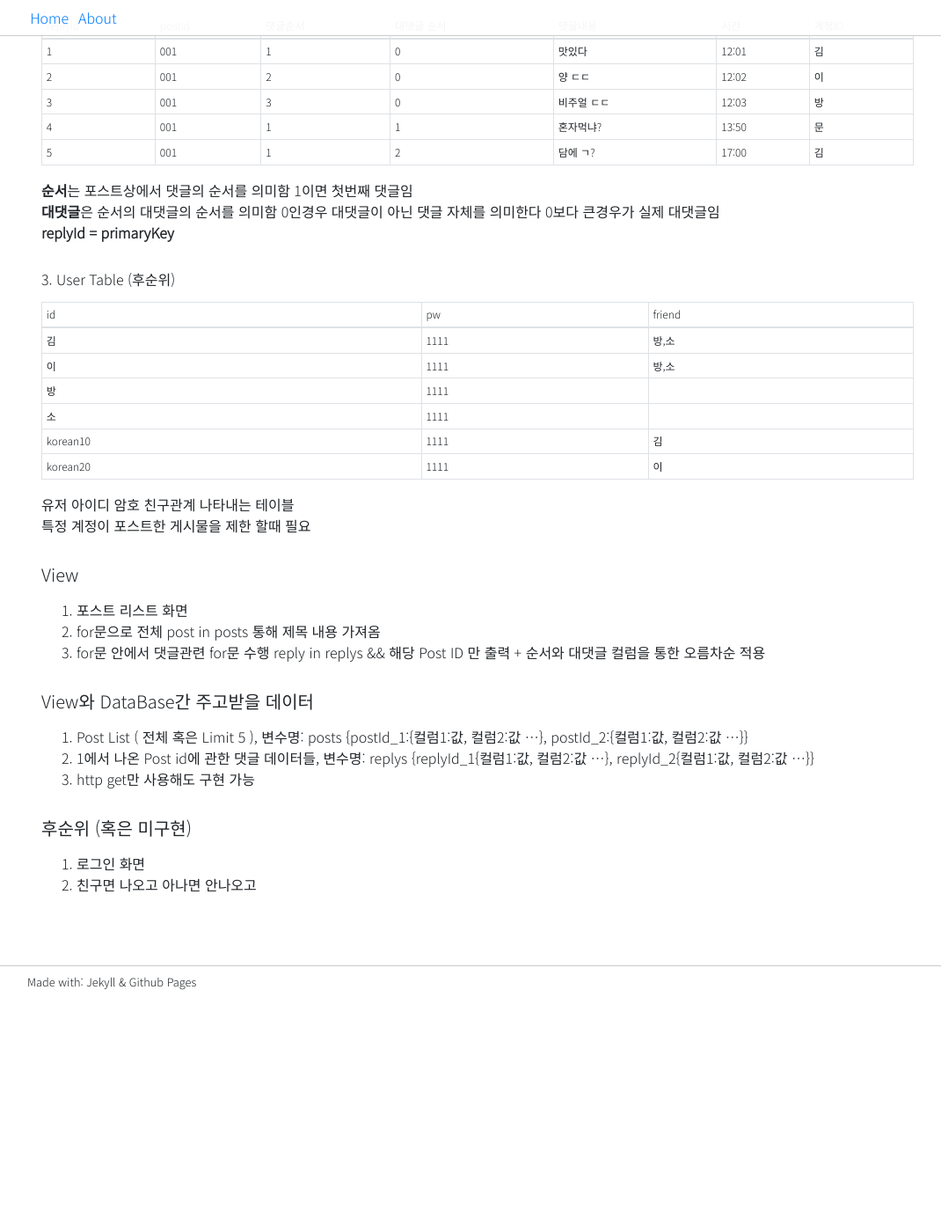
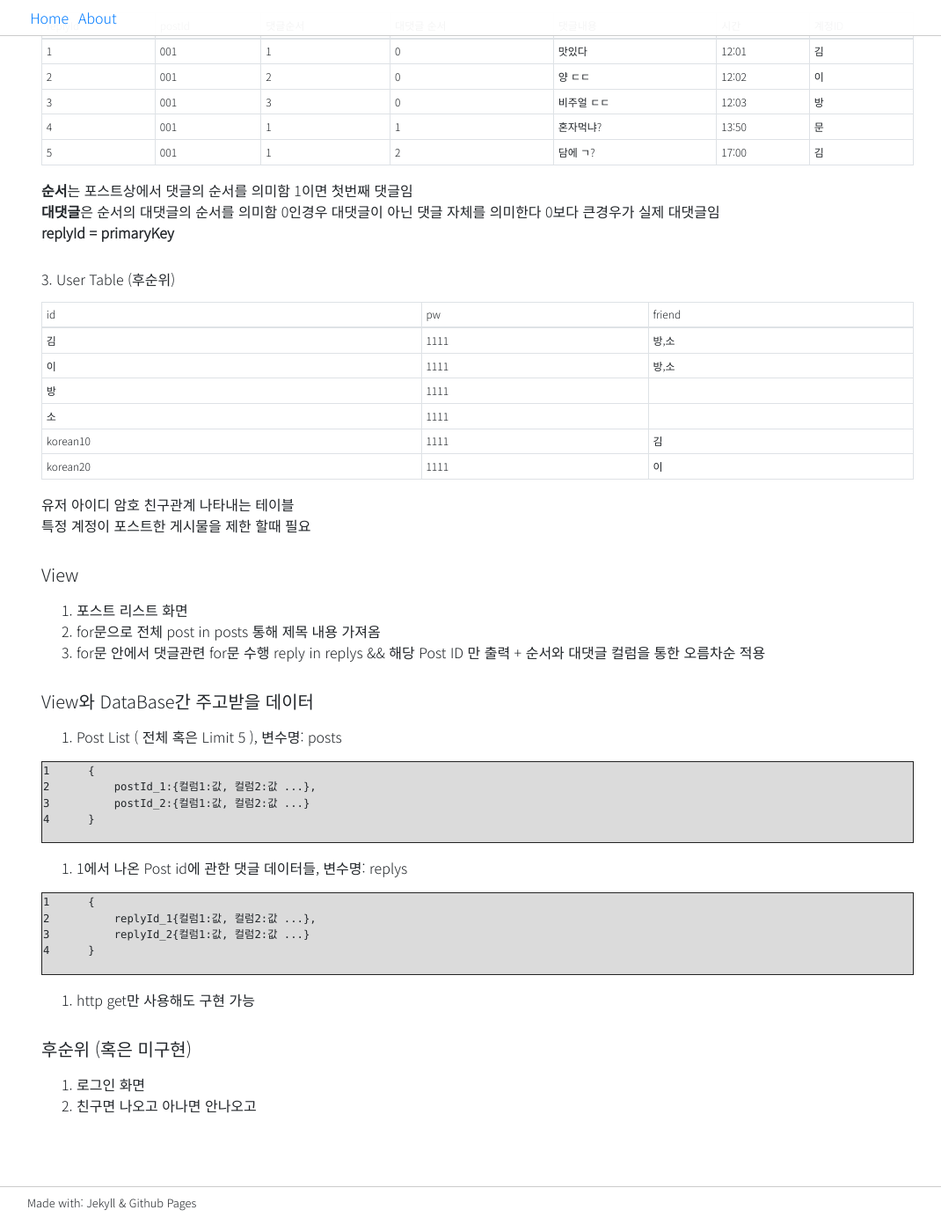
Before and after one commit to waonta/wati2.github.io, a Jekyll site: the page built from _posts/2020-05-05-Unlucky Facebook.md, in a window 1280 px wide and 1400 px high, scrolled down 752 px. Shown: the whole window at 88% size, without its empty margins (97-1167 px from the left). Built offline with Jekyll 4.4.1, drawn with Linux system fonts in a browser that asks for light colours; before the commit the page ends 1901 px from its top, so only the background shows below that.

Commit message:
edit post

```diff
--- a/_posts/2020-05-05-Unlucky Facebook.md
+++ b/_posts/2020-05-05-Unlucky Facebook.md
@@ -65,8 +65,20 @@ date: 2020-05-05
 3. for문 안에서 댓글관련 for문 수행 reply in replys && 해당 Post ID 만 출력 + 순서와 대댓글 컬럼을 통한 오름차순 적용
 
 ##### View와 DataBase간 주고받을 데이터
-1. Post List ( 전체 혹은 Limit 5 ), 변수명: posts {postId_1:{컬럼1:값, 컬럼2:값 ...}, postId_2:{컬럼1:값, 컬럼2:값 ...}}
-2. 1에서 나온 Post id에 관한 댓글 데이터들, 변수명: replys {replyId_1{컬럼1:값, 컬럼2:값 ...}, replyId_2{컬럼1:값, 컬럼2:값 ...}}
+1. Post List ( 전체 혹은 Limit 5 ), 변수명: posts
+{% highlight json linenos %}
+    {
+        postId_1:{컬럼1:값, 컬럼2:값 ...},
+        postId_2:{컬럼1:값, 컬럼2:값 ...}
+    }
+{% endhighlight %}
+2. 1에서 나온 Post id에 관한 댓글 데이터들, 변수명: replys
+{% highlight json linenos %}
+    {
+        replyId_1{컬럼1:값, 컬럼2:값 ...},
+        replyId_2{컬럼1:값, 컬럼2:값 ...}
+    }
+{% endhighlight %}
 3. http get만 사용해도 구현 가능
 
 ##### 후순위 (혹은 미구현)
--- a/_sass/content.scss
+++ b/_sass/content.scss
@@ -22,7 +22,7 @@
     font-size: 1em;
 }
 
-.content-post th, .content-post td {
+.content-post>table th, .content-post>table td {
     font-size: 0.75em;
     font-weight: 300;
 }
```
